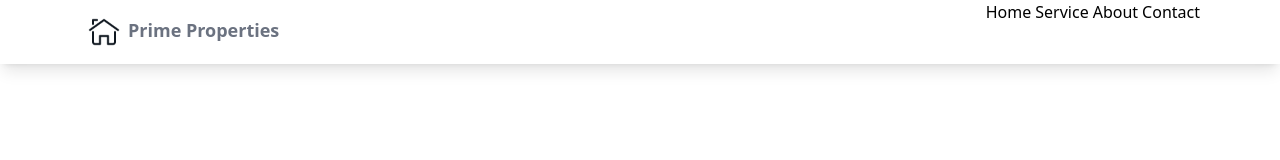
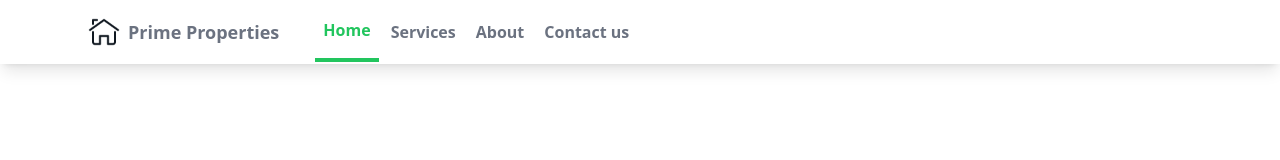
Before and after one commit to cricadev/Tailwind-CSS, a website: page src/index.html in a window 1280 px wide. Drawn offline with Linux system fonts and the light colour scheme.

Commit message:
trying to make a website with the knowledge I just got

```diff
--- a/src/index.html
+++ b/src/index.html
@@ -9,21 +9,47 @@
       <div class="max-w-6xl mx-auto px-4">
         <div class="flex justify-between">
           <div class="flex space-x-7">
-            <a class="flex item-center py-4 px-2" href="#">
-              <img class="h-8 w-8 mr-2" src="../dist/images/house.png" alt="" />
-              <span class="font-semibold text-gray-500 text-lg">
-                Prime Properties
-              </span>
-            </a>
-          </div>
-          <div class="flex space-x-1">
-            <a href="">Home</a>
-            <a href="">Service</a>
-            <a href="">About</a>
-            <a href="">Contact</a>
+            <div>
+              <a class="flex items-center py-4 px-2" href="#">
+                <img
+                  class="h-8 w-8 mr-2"
+                  src="../dist/images/house.png"
+                  alt="logo image"
+                />
+                <span class="font-semibold text-gray-500 text-lg">
+                  Prime Properties
+                </span>
+              </a>
+            </div>
+            <div class="hidden md:flex items-center space-x-1">
+              <a
+                class="py-4 px-2 text-green-500 font-semibold border-green-500 border-b-4"
+                href="#home"
+                >Home</a
+              >
+              <a
+                class="py-4 px-2 text-gray-500 font-semibold hover:text-green-500 transition duration-300"
+                href=""
+                >Services</a
+              >
+              <a
+                class="py-4 px-2 text-gray-500 font-semibold hover:text-green-500 transition duration-300"
+                href=""
+                >About</a
+              >
+              <a
+                class="py-4 px-2 text-gray-500 font-semibold hover:text-green-500 transition duration-300"
+                href=""
+                >Contact us</a
+              >
+            </div>
           </div>
         </div>
       </div>
     </nav>
+
+    <!-- SITE BANNER -->
+    <main></main>
+    <!-- SITE BANNER -->
   </body>
 </html>
--- a/src/style.css
+++ b/src/style.css
@@ -1,3 +1,9 @@
 @tailwind base;
 @tailwind components;
 @tailwind utilities;
+
+@layer utilities {
+  .flex {
+    display: flex !important;
+  }
+}
```
Also changed, not shown: dist/output.css.
